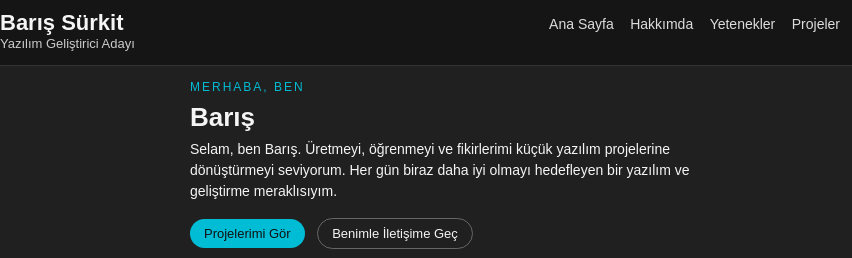
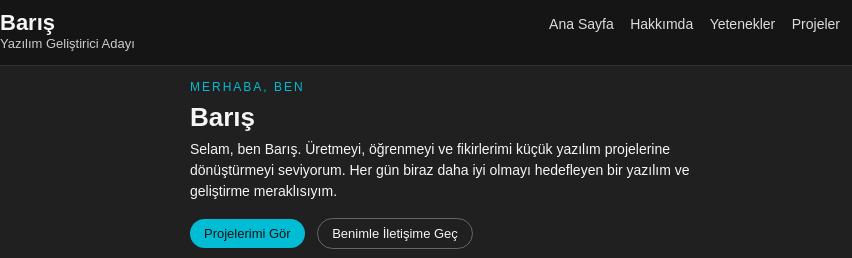
Before and after one commit to barissurkit/portfolio-site, a plain HTML site: page index.html in a window 1280 px wide. Shown: the top 258 px of the page, 0-852 px from the left. Drawn offline with Linux system fonts and the light colour scheme.

Commit message:
Update index.html

```diff
--- a/index.html
+++ b/index.html
@@ -12,7 +12,7 @@
     <div id="top">
         <div id="top-inner">
             <div id="name-box">
-                <h1>Barış Sürkit</h1>
+                <h1>Barış</h1>
                 <p>Yazılım Geliştirici Adayı</p>
             </div>
 
```
